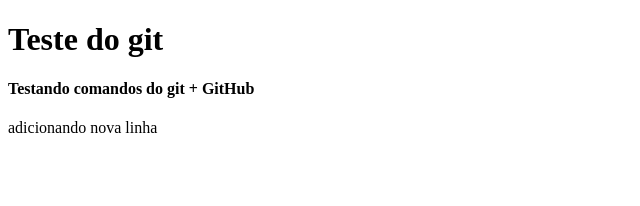
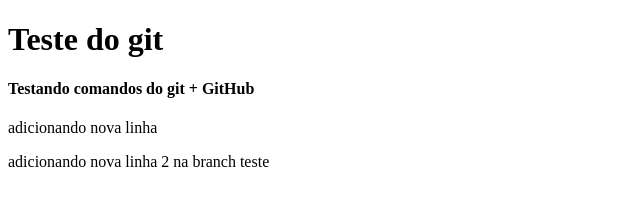
Before and after one commit to C-menoia/ubuntuGogs, a plain HTML site: page index.html in a window 1280 px wide. Shown: the whole page, without its empty margins (0-640 px from the left). Drawn offline with Linux system fonts and the light colour scheme.

Commit message:
Branch com nova feature

```diff
--- a/index.html
+++ b/index.html
@@ -9,5 +9,6 @@
     <h1>Teste do git</h1>
     <h4>Testando comandos do git + GitHub</h4>
     <p>adicionando nova linha</p>
+    <p>adicionando nova linha 2 na branch teste</p>
 </body>
 </html>
```
